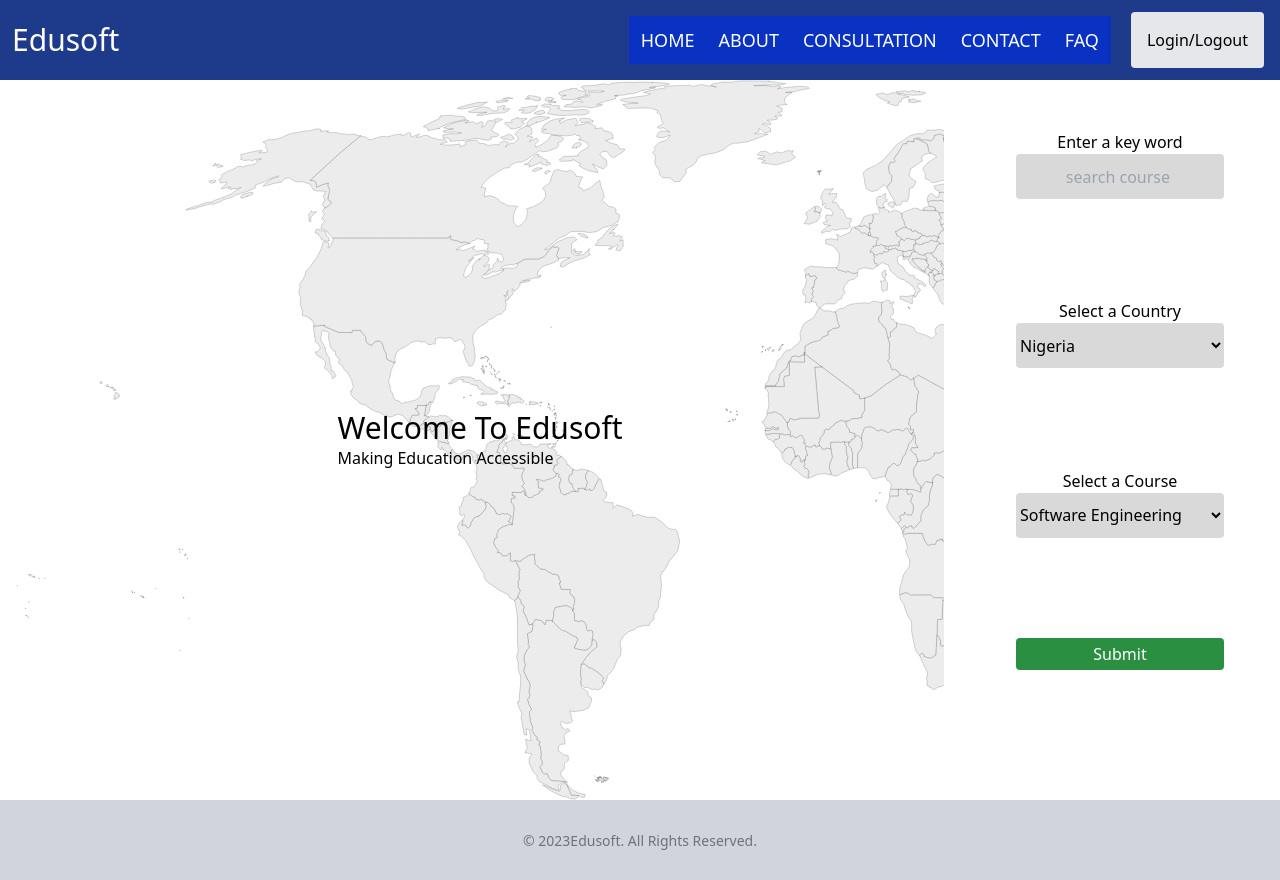
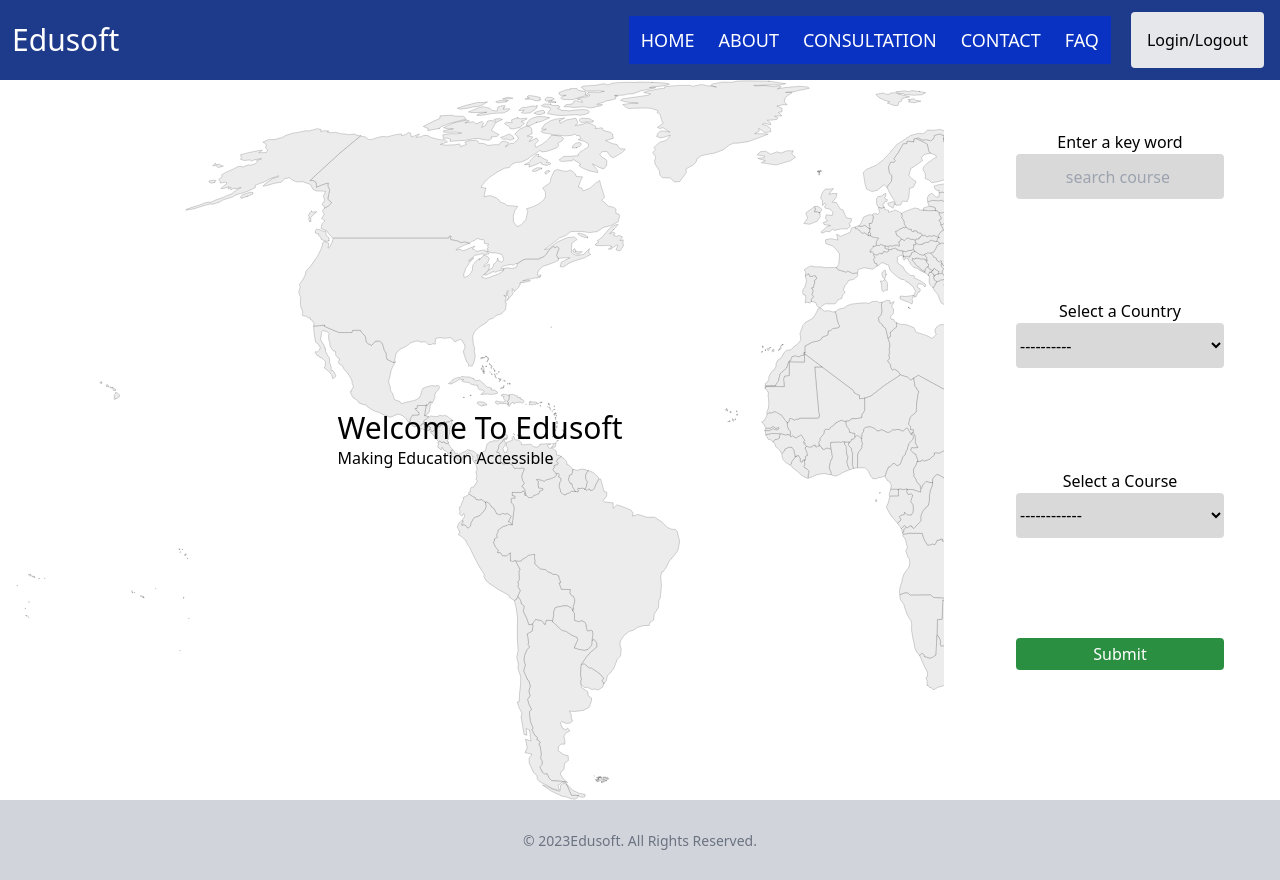
Before and after one commit to Nwaigba66/Edusoft-website---FrontEnd, a Next.js app: page / in a window 1280 px wide. Built offline with nearby package versions, Linux system fonts and the light colour scheme; no server answers.

Commit message:
Implement search url query

```diff
--- a/src/app/search/page.tsx
+++ b/src/app/search/page.tsx
@@ -10,7 +10,13 @@ function SearchPage() {
 	const router = useRouter()
 	const params = useParams()
 	const queries = useSearchParams()
-	const { data, isLoading } = useFetchCoursesQuery()
+	const country = queries.get('country')
+	const search = queries.get('search')
+	const course = queries.get('course')
+
+	const query = `${search?"search="+search:""}
+	${country?"&country="+ country:""}${course?"&course="+ course:""}`
+	const { data, isLoading } = useFetchCoursesQuery(query)
 
 
 
@@ -41,6 +47,7 @@ function SearchPage() {
 									{name}
 								</div>
 							</li>)}
+							{data.results.length === 0 && <li className="text-2xl flex justify-center items-center">No Result Found</li>}
 						</ul>}
 
 			</div>
--- a/src/components/SideBar/index.tsx
+++ b/src/components/SideBar/index.tsx
@@ -7,6 +7,7 @@ const initialFormState : {
   [key:string]:string
 } = {
   search:"",
+  course:""
 }
 
 export default function SideBar({displaySearch, toggleSidebar}:{
@@ -15,7 +16,7 @@ export default function SideBar({displaySearch, toggleSidebar}:{
 }) {
 
   const [searchForm, setSearchForm] = useState(initialFormState)
-  const { search } = searchForm
+  const { search, course } = searchForm
   const courseRef = useRef<HTMLSelectElement>(null)
   const countryRef = useRef<HTMLSelectElement>(null)
 
@@ -25,22 +26,22 @@ export default function SideBar({displaySearch, toggleSidebar}:{
     e.preventDefault();
     const course = courseRef.current?.value;
     const country = countryRef.current?.value;
-    const searchData = `search=${search? search: ""}`
-    const countryData = `country=${country? country:""}`
-    const courseData = `course=${course?course:""}`
+    const searchData = `${search? "search=" + search: ""}`
+    const countryData = `${country != "select" ? "country=" + country:""}`
+    const courseData = `${course != "select" ? "course=" + course:""}`
 
-    if (course || country || search){
+    if (countryData.length > 0 || courseData.length > 0 || search.length > 0){
       toggleSidebar()
-      router.push(`/search/?${search.trim()?searchData+"&":""}${country?countryData + "&":""}${course?courseData:""}`)
+      router.push(`/search/?${search ?searchData:""}${countryData? "&" + countryData :""}${courseData? "&" + courseData:""}`)
     }
 
   }
 
-  const handleInput = (e: React.ChangeEvent<HTMLInputElement>) => {
+  const handleInput = (e: React.ChangeEvent<HTMLInputElement|HTMLSelectElement>) => {
     e.preventDefault()
     const { name,value} = e.target
     setSearchForm(prevState=>({
-      ...prevState,[name]:value}))
+      ...prevState,[name]:value.trim()}))
   }
 
   return (
@@ -51,20 +52,22 @@ export default function SideBar({displaySearch, toggleSidebar}:{
                                 h-full w-80 `}>
         <div>
           <h3>Enter a key word</h3>
-          <input onChange={handleInput} value={search} name="search" className="text-center bg-placeholder h-[45px]
+          <input onChange={handleInput} disabled={course !== "select" && course != ""} value={search} name="search" className="text-center bg-placeholder h-[45px]
                             text-placeholder-text rounded"
                             type="text" placeholder="search course "/>
         </div>
         <div>
           <h3 >Select a Country</h3>
           <select ref={countryRef} name="country" id="country" className="bg-placeholder h-[45px]">
+             <option value="select" >----------</option>
             <option value="ng" >Nigeria</option>
             <option value="uk">United Kingdom</option>
           </select>
         </div>
         <div>
            <h3 >Select a Course</h3>
-            <select ref={courseRef}  name="course" id="course" className="bg-placeholder h-[45px]">
+            <select ref={courseRef} onChange={handleInput} disabled={search.length > 0}  name="course" id="course" className="bg-placeholder h-[45px]">
+              <option value="select">------------</option>
               <option value="software">Software Engineering</option>
               <option value="nursing">Nursing</option>
             </select>
```
